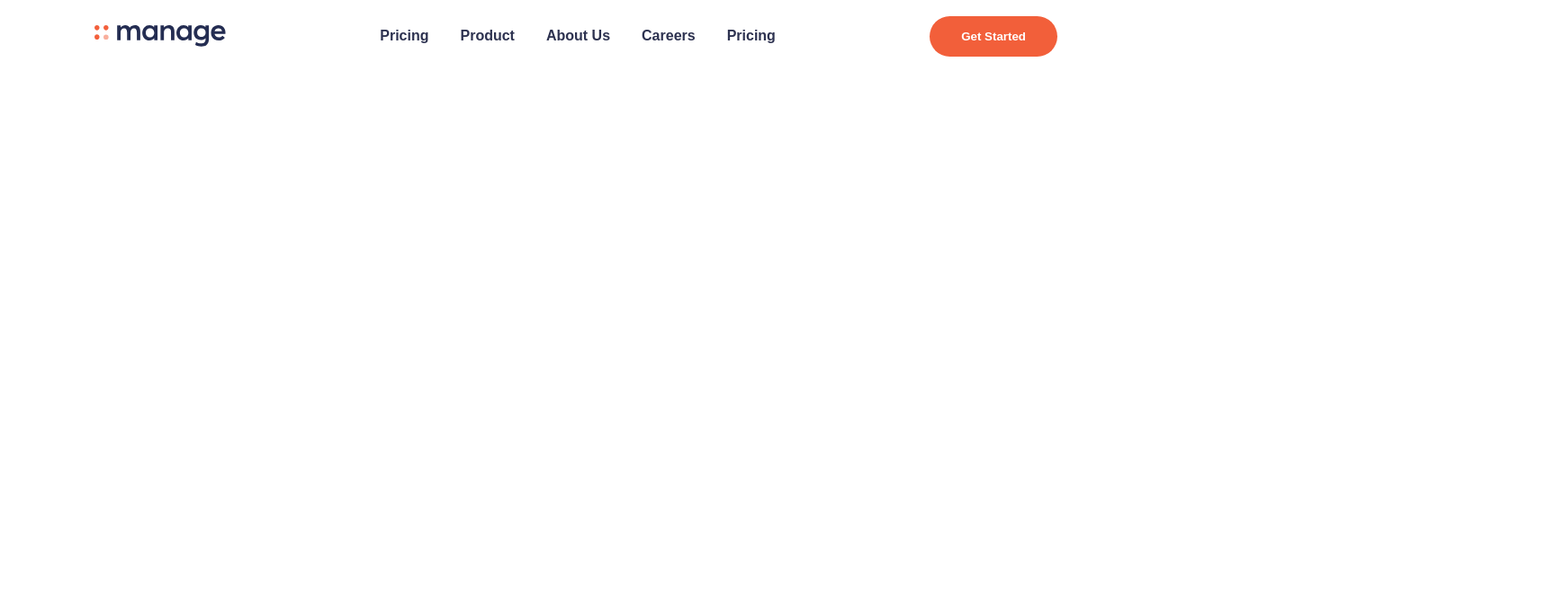
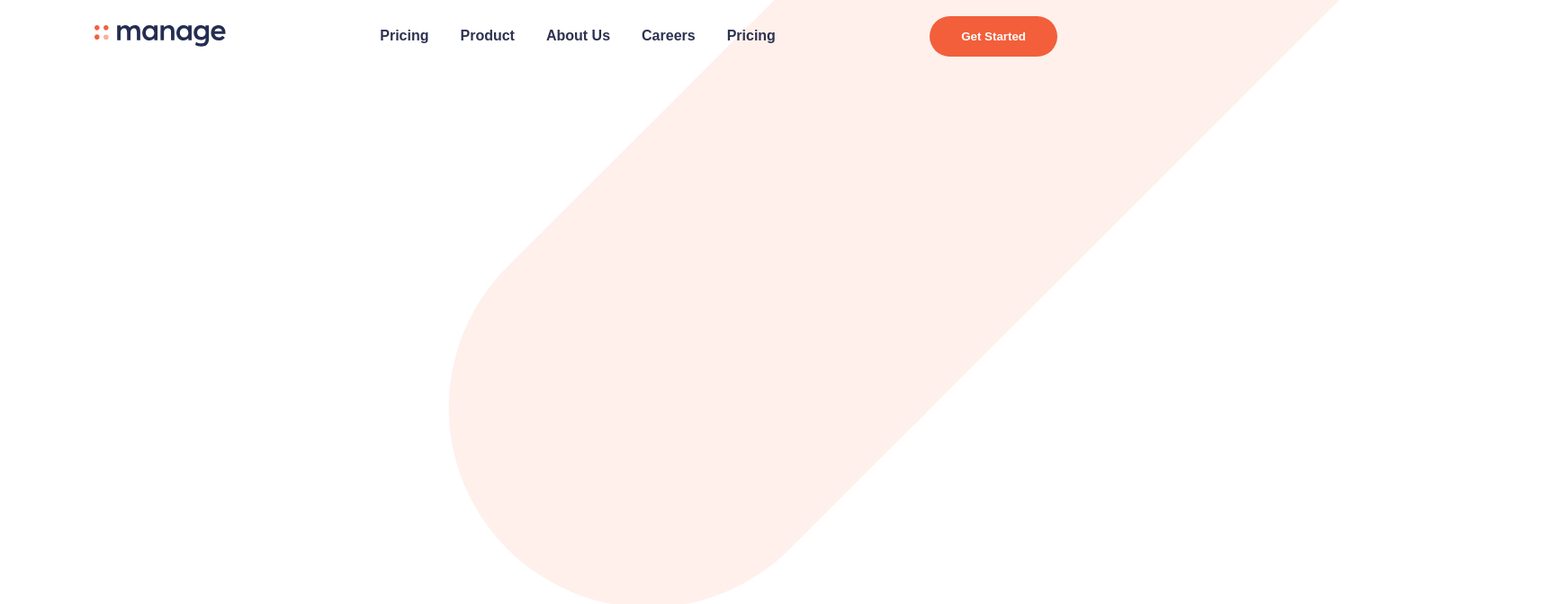
Before and after one commit to lazar-r/manage-landing-page, a React (Create React App) app: page / in a window 1280 px wide. Shown: the top 672 px of the page at 90% size, 1738 px wide, since content can reach past the window. Built offline with nearby package versions, Linux system fonts and the light colour scheme; a web font is replaced by a local one.

Commit message:
hero before

```diff
--- a/src/components/Navbar/Navbar.elements.js
+++ b/src/components/Navbar/Navbar.elements.js
@@ -5,12 +5,27 @@ import { Container } from '../../globalStyles'
 
 
 export const Nav = styled.nav`
+    position: relative;
     background-color: transparent;
     height: 80px;
     display: flex;
     justify-content: center;
     align-items: center;
 
+    &:after {
+        content: '';
+        width: 1439px;
+        height: 444px;
+        position: absolute;
+        top: -150%;
+        right: -40%;
+        background-color: #FFF0EB;
+        opacity: 1;
+        transform: rotate(-45deg);
+        z-index: -1;
+        border-bottom-left-radius: 250px;
+        border-top-left-radius: 250px;
+    }
 `;
 export const NavbarContainer = styled(Container)`
     position: relative;
```
